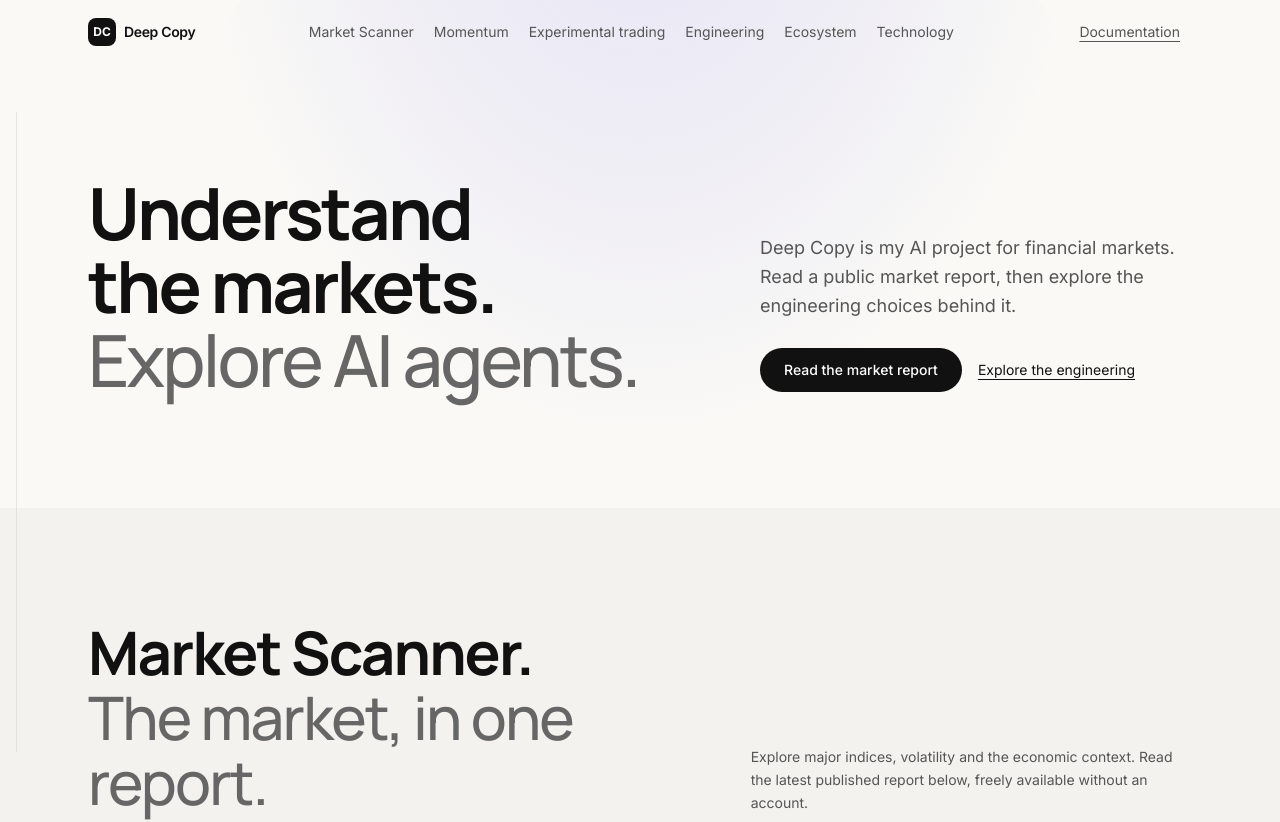
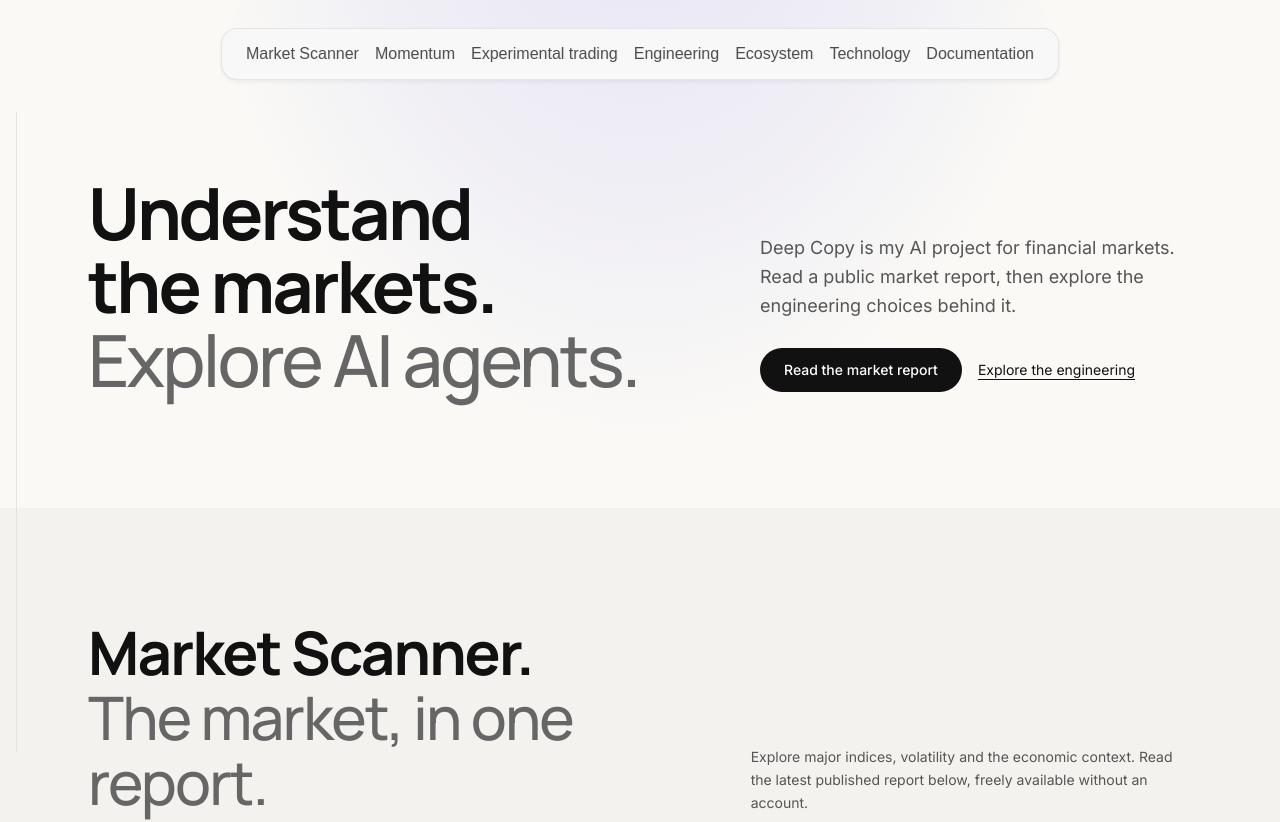
Before and after one commit to kaligautier/trading-on-IBKR-with-ADK-, a Next.js app in the folder apps/frontend/: page / in a window 1280 px wide. Shown: the top 822 px of the page. Built offline with nearby package versions, Linux system fonts and the light colour scheme.

Commit message:
feat(frontend): restyle navigation as a floating bar

```diff
--- /dev/null
+++ b/apps/frontend/src/components/landing/nav-section.module.css
@@ -0,0 +1,49 @@
+.navigation {
+  position: fixed;
+  top: 28px;
+  left: 50%;
+  z-index: 50;
+  display: flex;
+  align-items: center;
+  width: max-content;
+  max-width: calc(100vw - 20px);
+  height: 52px;
+  padding: 0 24px;
+  transform: translateX(-50%);
+  border: 1px solid rgb(0 0 0 / 8%);
+  border-radius: 16px;
+  background: #f8f8f8;
+  box-shadow: 0 2px 4px rgb(0 0 0 / 6%), 0 0 1px rgb(0 0 0 / 4%);
+  backdrop-filter: blur(12px);
+  font-family: "ABC Oracle", Arial, sans-serif;
+  font-size: 16px;
+  font-weight: 400;
+  line-height: 20px;
+}
+
+.links {
+  display: flex;
+  min-width: 0;
+  align-items: center;
+  gap: 16px;
+  margin: 0;
+  padding: 0;
+  list-style: none;
+  overflow-x: auto;
+  scrollbar-width: thin;
+}
+
+.links li { flex-shrink: 0; }
+
+.links a {
+  display: flex;
+  align-items: center;
+  min-height: 40px;
+  color: rgb(0 0 0 / 70%);
+  text-decoration: none;
+  white-space: nowrap;
+}
+
+.links a:hover {
+  color: #000;
+}
--- a/apps/frontend/src/components/landing/nav-section.tsx
+++ b/apps/frontend/src/components/landing/nav-section.tsx
@@ -1,8 +1,4 @@
-"use client"
-
-import { useState, useEffect, useRef } from "react"
-import Link from "next/link"
-import { Menu, X } from "lucide-react"
+import styles from "./nav-section.module.css"
 
 const NAV_ITEMS = [
   { href: "#market-scanner", label: "Market Scanner" },
@@ -11,135 +7,19 @@
   { href: "#engineering", label: "Engineering" },
   { href: "#partners", label: "Ecosystem" },
   { href: "#tech", label: "Technology" },
-]
-
-const RESOURCE_ITEMS = [
   { href: "/docs", label: "Documentation" },
 ]
 
 export function NavSection() {
-  const [scrolled, setScrolled] = useState(false)
-  const [mobileOpen, setMobileOpen] = useState(false)
-  const menuTriggerRef = useRef<HTMLButtonElement>(null)
-  const mobileNavigationRef = useRef<HTMLDivElement>(null)
-  const wasMobileOpen = useRef(false)
-
-  useEffect(() => {
-    const onScroll = () => setScrolled(window.scrollY > 20)
-    const frame = window.requestAnimationFrame(onScroll)
-    window.addEventListener("scroll", onScroll, { passive: true })
-    return () => {
-      window.cancelAnimationFrame(frame)
-      window.removeEventListener("scroll", onScroll)
-    }
-  }, [])
-
-  useEffect(() => {
-    if (!mobileOpen) {
-      if (wasMobileOpen.current) menuTriggerRef.current?.focus()
-      wasMobileOpen.current = false
-      return
-    }
-
-    wasMobileOpen.current = true
-    mobileNavigationRef.current?.querySelector<HTMLElement>("[data-mobile-menu-item]")?.focus()
-
-    const closeOnEscape = (event: KeyboardEvent) => {
-      if (event.key !== "Escape") return
-
-      setMobileOpen(false)
-    }
-
-    window.addEventListener("keydown", closeOnEscape)
-    return () => window.removeEventListener("keydown", closeOnEscape)
-  }, [mobileOpen])
-
   return (
-    <nav aria-label="Main navigation" className={`fixed top-0 z-50 w-full transition-all duration-300 ${scrolled || mobileOpen ? "border-b border-outline-variant bg-surface/95 backdrop-blur-xl" : "bg-transparent"}`}>
-      <div className="mx-auto flex h-16 max-w-6xl items-center justify-between gap-3 px-4 sm:px-6">
-        <a href="#" className="flex min-h-11 min-w-11 shrink-0 items-center gap-2" aria-label="Deep Copy — back to top">
-          <div className="w-7 h-7 rounded-lg bg-on-surface flex items-center justify-center font-bold text-xs text-surface-lowest">
-            DC
-          </div>
-          <span className="hidden text-sm font-semibold tracking-tight min-[380px]:inline">Deep Copy</span>
-        </a>
-
-        <div className="hidden items-center gap-5 text-sm text-on-surface-variant xl:flex">
-          {NAV_ITEMS.map((item) => (
-            <a
-              key={item.href}
-              href={item.href}
-              className="inline-flex min-h-11 items-center whitespace-nowrap transition-colors hover:text-on-surface"
-            >
-              {item.label}
-            </a>
-          ))}
-        </div>
-
-        <div className="hidden items-center xl:flex">
-          <Link
-            href="/docs"
-            prefetch={false}
-            className="inline-flex min-h-11 items-center px-3 text-sm text-on-surface-variant underline underline-offset-4 transition-colors hover:text-on-surface"
-          >
-            Documentation
-          </Link>
-        </div>
-
-        <div className="flex items-center gap-1.5 xl:hidden">
-          <Link
-            href="/docs"
-            prefetch={false}
-            className="inline-flex min-h-11 items-center px-3 text-xs text-on-surface-variant underline underline-offset-4 transition-colors hover:text-on-surface sm:text-sm"
-          >
-            Documentation
-          </Link>
-          <button
-            ref={menuTriggerRef}
-            type="button"
-            aria-expanded={mobileOpen}
-            aria-controls="mobile-navigation"
-            aria-label={mobileOpen ? "Close menu" : "Open menu"}
-            onClick={() => setMobileOpen((open) => !open)}
-            className="inline-flex h-11 w-11 items-center justify-center rounded-full text-on-surface transition-colors hover:bg-surface-low"
-          >
-            {mobileOpen ? <X className="h-5 w-5" aria-hidden="true" /> : <Menu className="h-5 w-5" aria-hidden="true" />}
-          </button>
-        </div>
-      </div>
-
-      {mobileOpen && (
-        <div
-          ref={mobileNavigationRef}
-          id="mobile-navigation"
-          className="max-h-[calc(100dvh-4rem)] overflow-y-auto overscroll-contain border-t border-outline-variant bg-surface px-4 pb-5 pt-3 sm:px-6 xl:hidden"
-        >
-          <div className="mx-auto grid max-w-6xl gap-1 sm:grid-cols-2">
-            {NAV_ITEMS.map((item) => (
-              <a
-                key={item.href}
-                href={item.href}
-                data-mobile-menu-item
-                onClick={() => setMobileOpen(false)}
-                className="flex min-h-12 items-center rounded-xl px-3 text-sm font-medium text-on-surface-variant transition-colors hover:bg-surface-low hover:text-on-surface"
-              >
-                {item.label}
-              </a>
-            ))}
-            {RESOURCE_ITEMS.map((item) => (
-              <Link
-                key={item.href}
-                href={item.href}
-                data-mobile-menu-item
-                onClick={() => setMobileOpen(false)}
-                className="flex min-h-12 items-center rounded-xl px-3 text-sm font-medium text-on-surface-variant transition-colors hover:bg-surface-low hover:text-on-surface"
-              >
-                {item.label}
-              </Link>
-            ))}
-          </div>
-        </div>
-      )}
+    <nav aria-label="Main navigation" className={styles.navigation}>
+      <ul className={styles.links}>
+        {NAV_ITEMS.map((item) => (
+          <li key={item.href}>
+            <a href={item.href}>{item.label}</a>
+          </li>
+        ))}
+      </ul>
     </nav>
   )
 }
```
